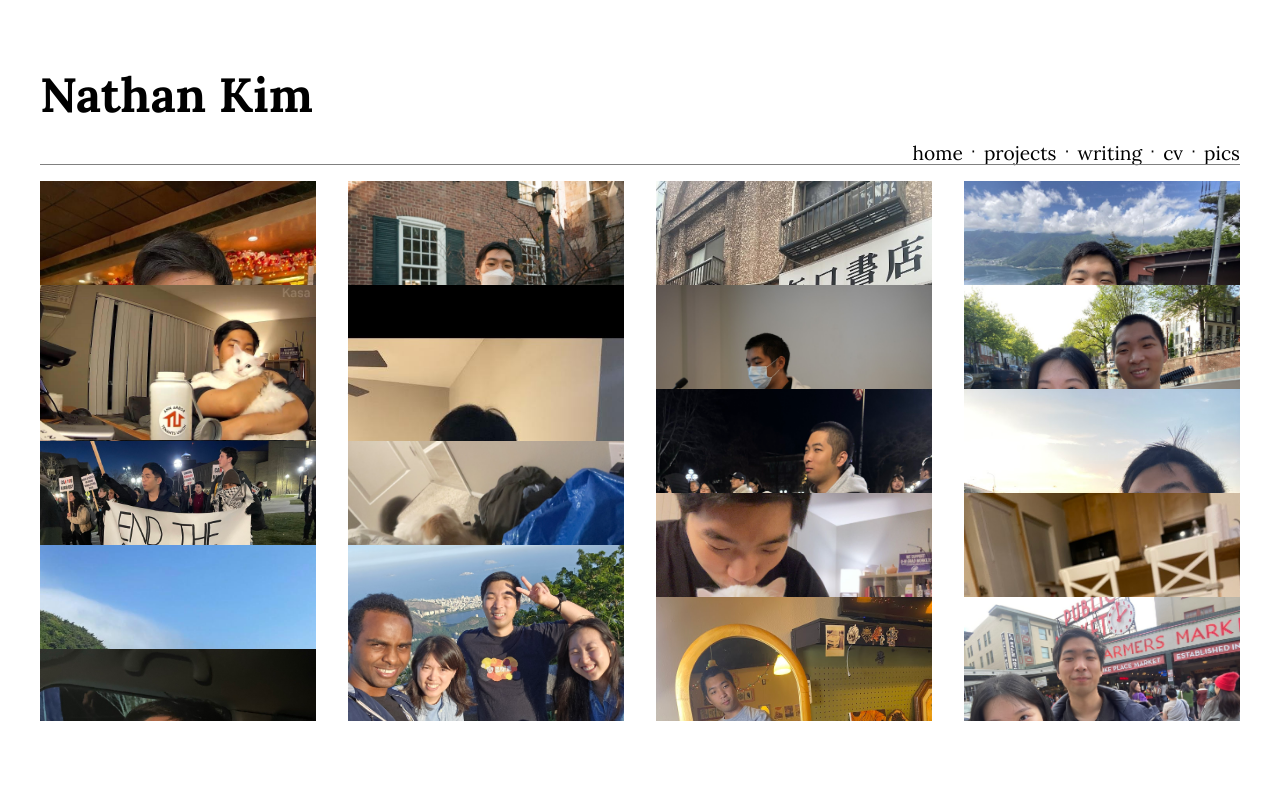
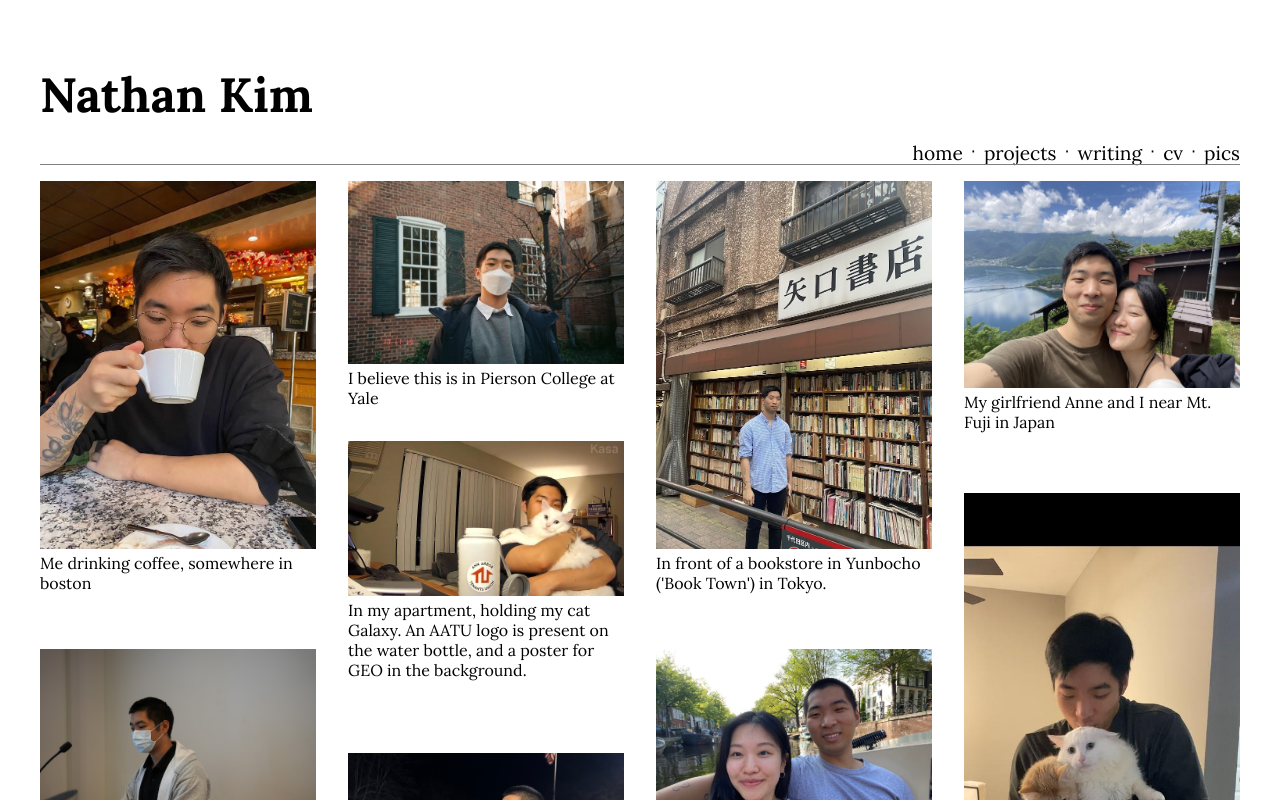
Before and after one commit to 18kimn/blog, a SvelteKit app: page /pics in a window 1280 px wide. Shown: the top 800 px of the page. Built offline with nearby package versions, Linux system fonts and the light colour scheme; a web font is replaced by a local one.

Commit message:
loading issue

```diff
--- a/src/routes/pics/+page.svelte
+++ b/src/routes/pics/+page.svelte
@@ -119,7 +119,7 @@
     },
   ]
 
-  function resizeGridItem(item) {
+  function resizeGridItem(item: HTMLDivElement) {
     const grid = document.querySelector('.image-grid')
     const rowHeight = parseInt(
       getComputedStyle(grid).getPropertyValue(
@@ -150,7 +150,22 @@
   let loaded = $state(false)
   onMount(() => {
     resizeGrid()
-    loaded = true
+    const items: NodeListOf<HTMLDivElement> = document.querySelectorAll(
+      '.image-container',
+    )
+    items.forEach((item) => {
+      const img = item.querySelector('img')
+      const imgCb = () => {
+        loaded = true
+        resizeGridItem(item)
+      }
+
+      if (img.complete) {
+        imgCb()
+      } else {
+        img.onload = imgCb
+      }
+    })
   })
 
   $effect(() => {
@@ -164,7 +179,7 @@
       <div
         class="image-container"
         style:opacity={loaded ? 1 : 0}
-        style:transition-delay={index * 100}
+        style:transition-delay={`${Math.random() * imgs.length * 50}ms`}
       >
         <div>
           <img alt={caption} src={path} />
@@ -178,6 +193,10 @@
 </div>
 
 <style>
+  .page {
+    overflow: hidden;
+  }
+
   .image-grid {
     display: grid;
     grid-template-columns: repeat(
@@ -194,7 +213,7 @@
     place-items: center;
     flex: 1;
     gap: 1rem;
-    transition-property: opacity;
+    transition-property: opacity, grid-row-end;
     transition-duration: 400ms;
   }
 
@@ -202,5 +221,4 @@
     max-width: min(40ch, 100%);
     height: auto;
   }
-
 </style>
```
